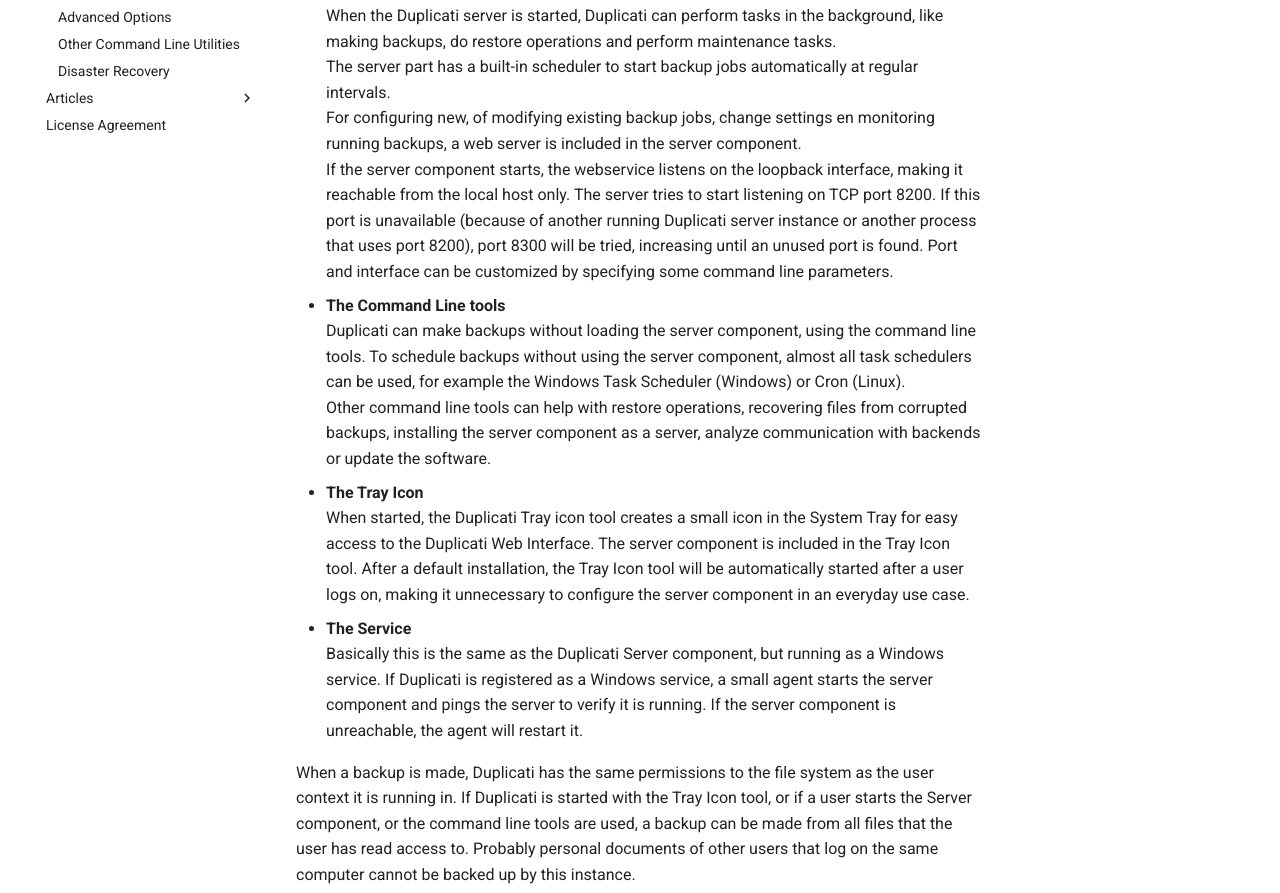
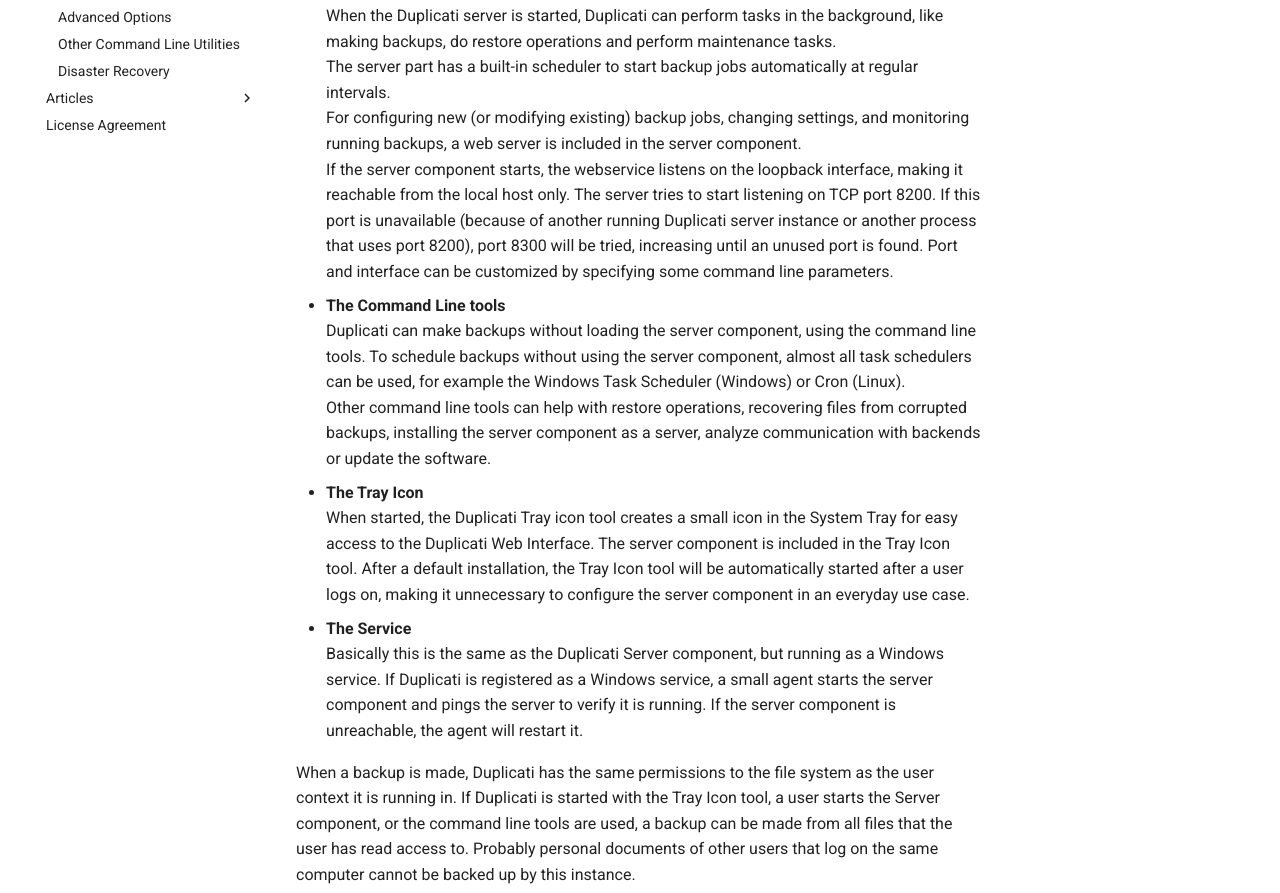
Before and after one commit to kees-z/DuplicatiDocs, an MkDocs documentation site: the page built from docs/02-installation.md, in a window 1280 px wide and 1400 px high. Shown: the part 346-1239 px from the top of the window. Built offline with MkDocs 1.6.1 and Material for MkDocs 9.7.7, drawn with Linux system fonts in a browser that asks for light colours; comment, search, counter and statistics services are not loaded; old or Windows-style settings are respelled for this version of MkDocs.

Commit message:
Edit for clarity and grammar

```diff
--- a/docs/02-installation.md
+++ b/docs/02-installation.md
@@ -5,7 +5,7 @@ Before installing Duplicati, you should know how the different components relate
 * **The Server**
 When the Duplicati server is started, Duplicati can perform tasks in the background, like making backups, do restore operations and perform maintenance tasks.
 The server part has a built-in scheduler to start backup jobs automatically at regular intervals.
-For configuring new, of modifying existing backup jobs, change settings en monitoring running backups, a web server is included in the server component.
+For configuring new (or modifying existing) backup jobs, changing settings, and monitoring running backups, a web server is included in the server component.
 If the server component starts, the webservice listens on the loopback interface, making it reachable from the local host only. The server tries to start listening on TCP port 8200\. If this port is unavailable (because of another running Duplicati server instance or another process that uses port 8200), port 8300 will be tried, increasing until an unused port is found. Port and interface can be customized by specifying some command line parameters.
 * **The Command Line tools**
 Duplicati can make backups without loading the server component, using the command line tools. To schedule backups without using the server component, almost all task schedulers can be used, for example the Windows Task Scheduler (Windows) or Cron (Linux).
@@ -15,7 +15,7 @@ When started, the Duplicati Tray icon tool creates a small icon in the System Tr
 * **The Service**
 Basically this is the same as the Duplicati Server component, but running as a Windows service. If Duplicati is registered as a Windows service, a small agent starts the server component and pings the server to verify it is running. If the server component is unreachable, the agent will restart it.
 
-When a backup is made, Duplicati has the same permissions to the file system as the user context it is running in. If Duplicati is started with the Tray Icon tool, or if a user starts the Server component, or the command line tools are used, a backup can be made from all files that the user has read access to. Probably personal documents of other users that log on the same computer cannot be backed up by this instance.
+When a backup is made, Duplicati has the same permissions to the file system as the user context it is running in. If Duplicati is started with the Tray Icon tool, a user starts the Server component, or the command line tools are used, a backup can be made from all files that the user has read access to. Probably personal documents of other users that log on the same computer cannot be backed up by this instance.
 
 However, other users can run their own Duplicati server instance (using different port numbers for the web server), which will give them access to their own personal files. The settings and backup configurations are stored at separate locations, so all users will see their own Duplicati environment.
 
```
